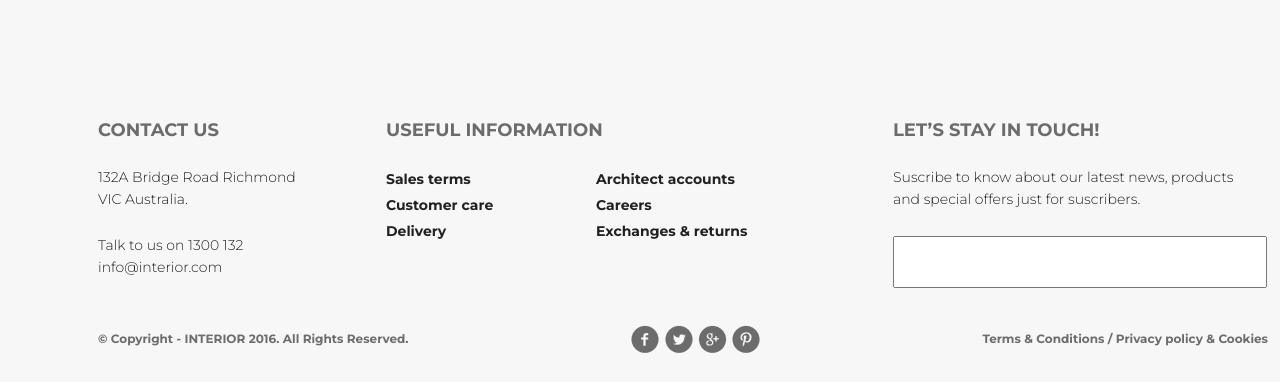
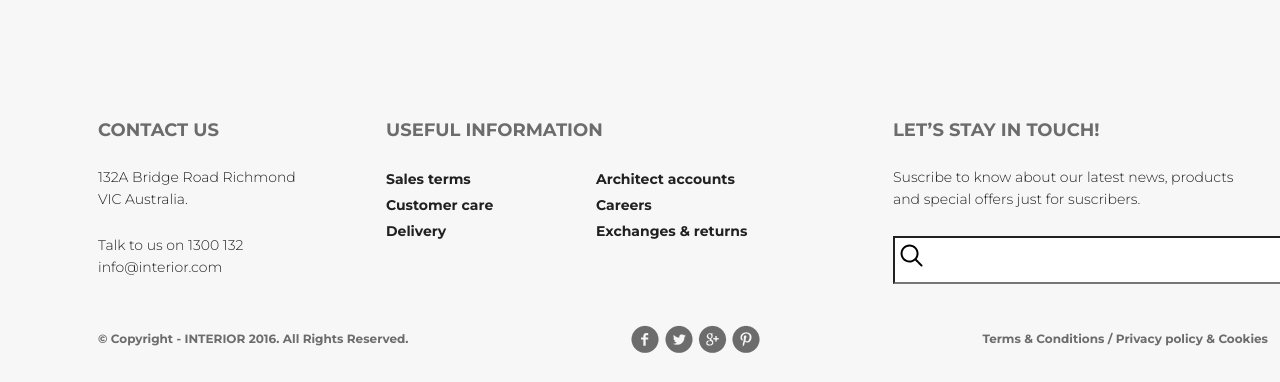
Before and after one commit to zakamaldin/HTML-CSS, a plain HTML site: page index.html in a window 1280 px wide. Shown: the part 5328-5710 px from the top of the page. Drawn offline with Linux system fonts and the light colour scheme.

Commit message:
email
E-mail style

```diff
--- a/style.css
+++ b/style.css
@@ -574,7 +574,18 @@ a {
 
 .subs input {
     width: 370px;
-    height: 48px;
+    height: 14px;
+    padding: 15px 19px;
+
+    color: #6c6c6c;
+    font-size: 14px;
+    font-weight: 300;
+    text-align: left;
+
+    background-image: url('img/search.svg');
+    background-repeat: no-repeat;
+    background-position: 5px 6px;
+
 }
 
 .copyrights {
@@ -602,6 +613,7 @@ a {
     width: 129px;
     height: 28px;
     display: flex;
+    justify-content: space-between;
 
 }
 
@@ -609,6 +621,4 @@ a {
 
     width: 28px;
     height: 28px;
-    margin-left: 2px;
-    margin-right: 2px;
 }
```
